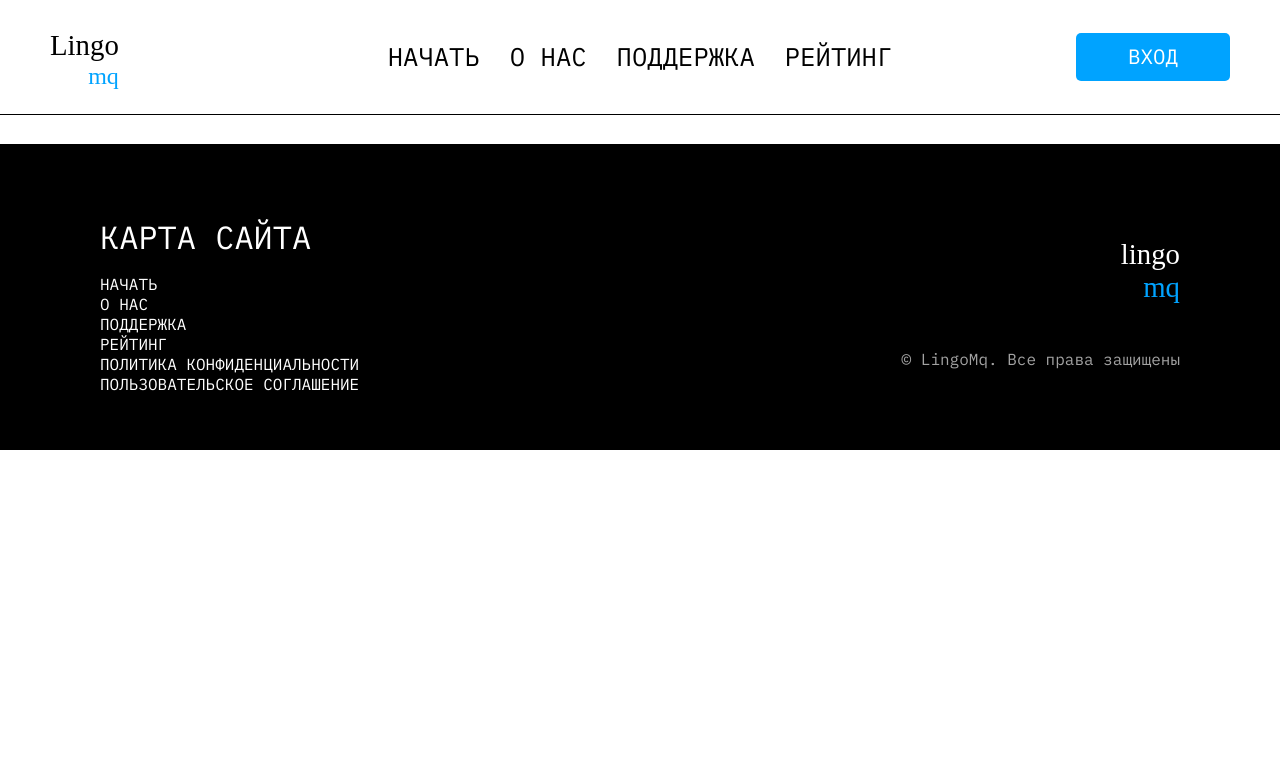
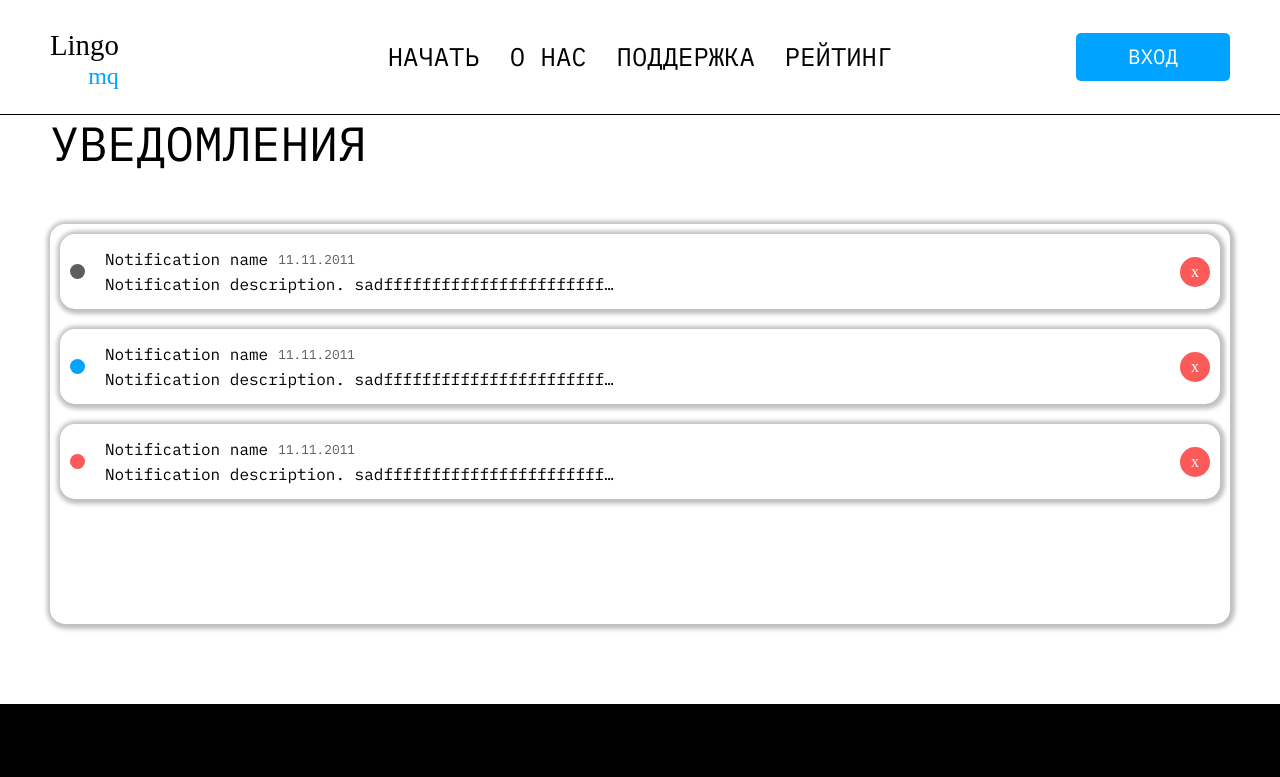
Before and after one commit to lingomq/lingomq-frontend-legacy, a React app: page /notifications in a window 1280 px wide. Shown: the top 777 px of the page. Built offline with nearby package versions, Linux system fonts and the light colour scheme; a web font is replaced by a local one.

Commit message:
add notification page for pc

```diff
--- /dev/null
+++ b/src/components/pages/notifications/notifications.component.scss
@@ -0,0 +1,99 @@
+@import '../../common/root.scss';
+
+.notifications-page {
+    display: flex;
+    flex-direction: column;
+    height: 50vh;
+    border-radius: 15px;
+    padding: 0 10px;
+    margin-top: 50px;
+    box-shadow: 1px 1px 4px 4px rgba(0, 0, 0, 0.25);
+}
+
+.notification-card {
+    display: flex;
+    justify-content: space-between;
+    align-items: center;
+    border-radius: 15px;
+    padding: 15px 10px;
+    margin: 10px 0;
+    box-shadow: 1px 1px 4px 4px rgba(0, 0, 0, 0.25);
+}
+
+.notification-card-main {
+    display: flex;
+    align-items: center;
+}
+
+.circle {
+    background: #5d5d5d;
+    border-radius: 50%;
+    width: 15px;
+    height: 15px;
+}
+
+.notification-card-content-title {
+    margin-left: 20px;
+    display: flex;
+    align-items: center;
+}
+
+.notification-card-content-title p {
+    margin-top: 0;
+    margin-bottom: 0;
+}
+
+.notification-card-content-title-header {
+    font-size: 1em;
+    font-weight: 550;
+}
+
+.notification-card-content-title-date {
+    margin-left: 10px;
+    font-size: 0.8em;
+    color: #5d5d5d;
+}
+
+.notification-card-content-message {
+    text-overflow: ellipsis;
+    overflow: hidden;
+    white-space: nowrap;
+    max-width: 40vw;
+    margin-left: 20px;
+    font-size: 1em;
+    margin-top: 5px;
+    margin-bottom: 0;
+}
+
+.close-button {
+    display: flex;
+    justify-content: center;
+    align-items: center;
+    background: $error-color;
+    width: 30px;
+    height: 30px;
+    color: #ffffff;
+    border-radius: 50%;
+    user-select: none;
+    cursor: pointer;
+}
+
+.close-button p{
+    margin: 0;
+}
+
+.notification-info {
+    background-color: $alt-foreground-color;
+}
+
+.notification-important {
+    background-color: $error-color;
+}
+
+@media screen and (max-width: 950px) {
+    .notifications-section {
+        margin-top: 5%;
+        flex-direction: column;
+        width: 100%;
+    }
+}
--- /dev/null
+++ b/src/components/pages/notifications/notifications.jsx
@@ -0,0 +1,80 @@
+import './notifications.component.scss';
+
+export const Notifications = () => {
+    return (
+        <div className="notifications-page">
+			<div className="notification-card">
+				<div className="notification-card-main">
+					<div className="notification-card-status">
+						<div className="circle"></div>
+					</div>
+					<div className="notification-card-content">
+						<div className="notification-card-content-title">
+							<p className="notification-card-content-title-header">
+								Notification name
+							</p>
+							<p className="notification-card-content-title-date">
+								11.11.2011
+							</p>
+						</div>
+						<p className="notification-card-content-message">
+							Notification description.
+							sadffffffffffffffffffffffffffffffffffffffffffffffffffffff
+						</p>
+					</div>
+				</div>
+				<div className="notification-remove-content">
+					<div className="close-button">x</div>
+				</div>
+			</div>
+			<div className="notification-card">
+				<div className="notification-card-main">
+					<div className="notification-card-status">
+						<div className="circle notification-info"></div>
+					</div>
+					<div className="notification-card-content">
+						<div className="notification-card-content-title">
+							<p className="notification-card-content-title-header">
+								Notification name
+							</p>
+							<p className="notification-card-content-title-date">
+								11.11.2011
+							</p>
+						</div>
+						<p className="notification-card-content-message">
+							Notification description.
+							sadffffffffffffffffffffffffffffffffffffffffffffffffffffff
+						</p>
+					</div>
+				</div>
+				<div className="notification-remove-content">
+					<div className="close-button">x</div>
+				</div>
+			</div>
+			<div className="notification-card">
+				<div className="notification-card-main">
+					<div className="notification-card-status">
+						<div className="circle  notification-important"></div>
+					</div>
+					<div className="notification-card-content">
+						<div className="notification-card-content-title">
+							<p className="notification-card-content-title-header">
+								Notification name
+							</p>
+							<p className="notification-card-content-title-date">
+								11.11.2011
+							</p>
+						</div>
+						<p className="notification-card-content-message">
+							Notification description.
+							sadffffffffffffffffffffffffffffffffffffffffffffffffffffff
+						</p>
+					</div>
+				</div>
+				<div className="notification-remove-content">
+					<div className="close-button">x</div>
+				</div>
+			</div>
+		</div>
+    )
+}
--- a/src/components/routing/custom-router.jsx
+++ b/src/components/routing/custom-router.jsx
@@ -8,6 +8,7 @@ import { Confirm } from "../pages/confirm/confirm.jsx";
 import { Profile } from '../pages/profile/profile.jsx';
 import { Dictionary } from "../pages/dictionary/dictionary.jsx";
 import { Main } from "../pages/main/Main.jsx";
+import { Notifications } from "../pages/notifications/notifications.jsx";
 
 const CustomRouter = () => {
     const [isAuthenticate, setIsAuthenticate] = useState(false);
@@ -37,6 +38,7 @@ const CustomRouter = () => {
                 <Route path="confirm" element={<Confirm />} />
                 <Route path="profile" element={profileElement}/>
                 <Route path="dict" element={<Wrapper title="СЛОВАРЬ" element={<Dictionary/>}/>}/>
+                <Route path="notifications" element={<Wrapper title="УВЕДОМЛЕНИЯ" element={<Notifications/>}/>}/>
             </Routes>
         </div>
     );
--- a/src/components/structure/headers/authorized-header/header.jsx
+++ b/src/components/structure/headers/authorized-header/header.jsx
@@ -39,10 +39,10 @@ const Header = () => {
               <p>Добавить слово</p>
             </div>
 
-            <a className="action only-pc" href="">
+            <Link className="action only-pc" to="notifications">
               <img src={Images.Bell} />
               <p>Уведомления</p>
-            </a>
+            </Link>
 
             <Link className="action" to="dict">
               <img src={Images.Dictionary} />
```
